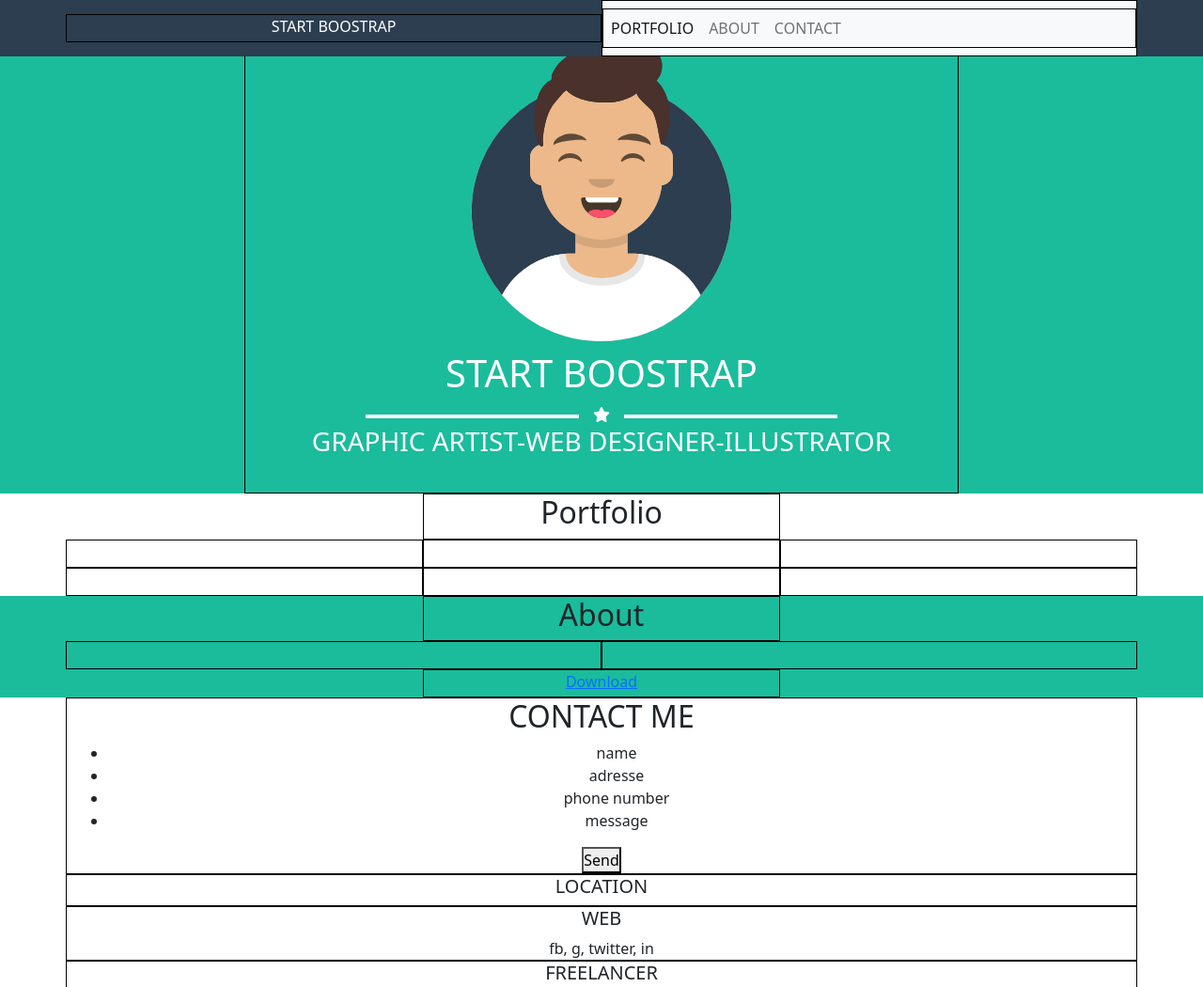
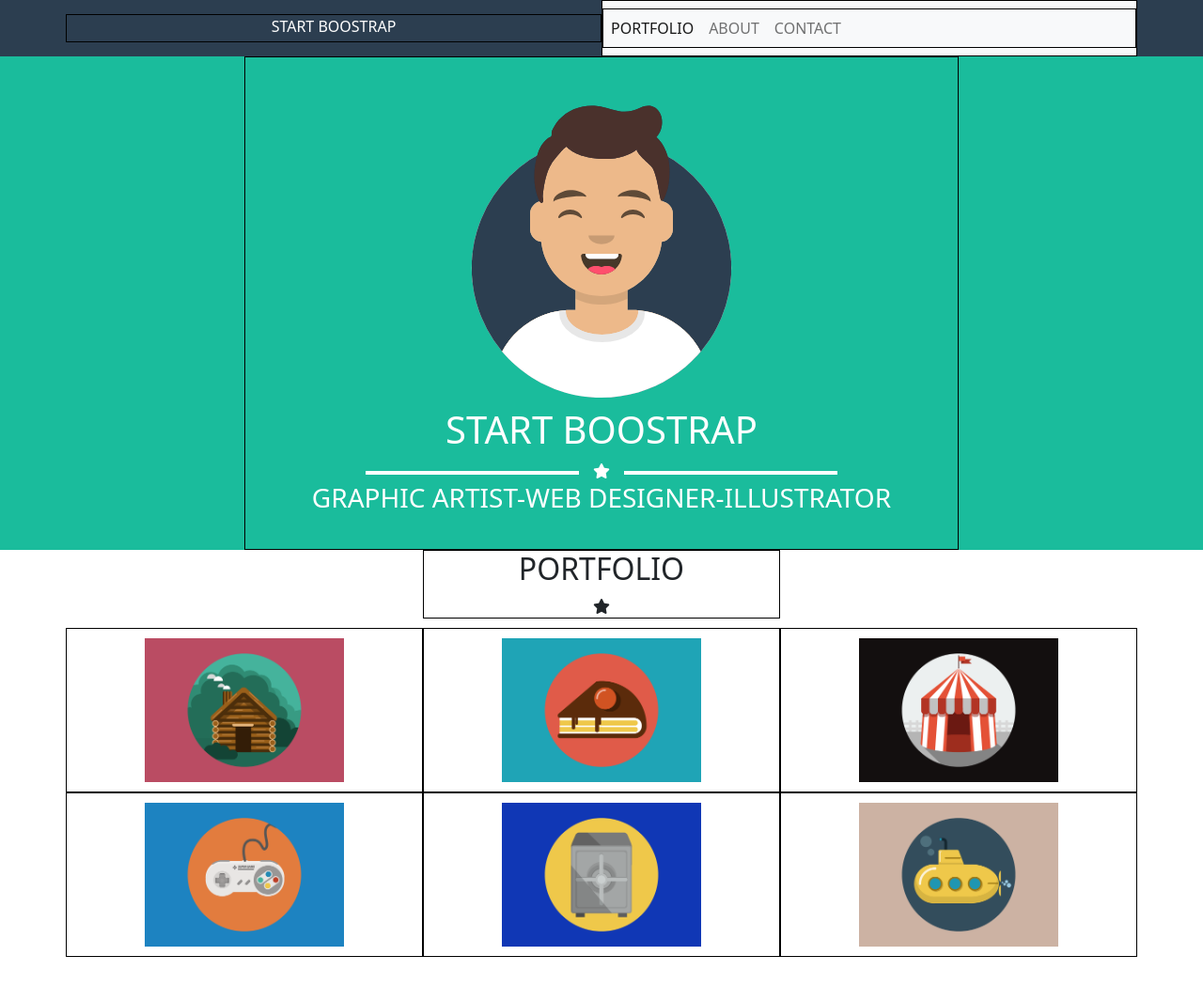
Before and after one commit to Emanuela91/html-css-bootstrap-freelancer, a plain HTML site: page index.html in a window 1280 px wide. Shown: the top 1050 px of the page at 94% size. Drawn offline with nearby package versions, Linux system fonts and the light colour scheme.

Commit message:
portfolio aggiunto

```diff
--- a/css/style.css
+++ b/css/style.css
@@ -21,13 +21,14 @@
 .header .col-6{
     color: white
 }
-/* Start Boostrap */
 
-main{
-    height: calc(100% - 60px);
+.header .collapse.navbar-collapse#navbarNav#ms_navbar{
+    justify-content: end;
 }
 
+/* Start Boostrap */
 .green{
+    margin-top: 60px;
     background-color: #1abc9c;
 }
 
@@ -52,3 +53,21 @@ main{
 .green .icon i{
     padding: 0 15px;
 }
+
+/* Portfolio*/
+.portfolio .icon div{
+    display: inline-block;
+    width: 30%;
+    height: 4px;
+    margin-bottom: 2px;
+    color: black;
+}
+
+.portfolio .row.ms_img{
+    margin-top: 10px;
+}
+
+.portfolio .row.ms_img img{
+    width: 60%;
+    padding: 10px 0;
+}
--- a/index.html
+++ b/index.html
@@ -17,7 +17,7 @@
                 <div class="col-6">START BOOSTRAP</div>
                 <!-- NAVBAR DA BOOSTRAP -->
                 <nav class="col-6 navbar navbar-expand-lg bg-light">
-                      <div class="collapse navbar-collapse" id="navbarNav">
+                      <div class="collapse navbar-collapse" id="navbarNav ms_navbar">
                         <ul class="navbar-nav">
                           <li class="nav-item">
                             <a class="nav-link active" aria-current="page" href="#">PORTFOLIO</a>
@@ -56,17 +56,17 @@
             <div class="container text-center">
                 <div class="row justify-content-center">
                     <div class="col-4">
-                        <h2>Portfolio</h2>
-                        <div></div>
+                        <h2>PORTFOLIO</h2>
+                        <div class="icon"><div></div><i class="fa-solid fa-star"></i><div></div></div>
                     </div>
                 </div>
-                <div class="row">
-                    <div class="col-12 col-md-6 col-xl-4"></div>
-                    <div class="col-12 col-md-6 col-xl-4"></div>
-                    <div class="col-12 col-md-6 col-xl-4"></div>
-                    <div class="col-12 col-md-6 col-xl-4"></div>
-                    <div class="col-12 col-md-6 col-xl-4"></div>
-                    <div class="col-12 col-md-6 col-xl-4"></div>
+                <div class="row ms_img">
+                    <div class="col-12 col-md-6 col-xl-4"><img src="img/cabin.png" alt="cabin"></div>
+                    <div class="col-12 col-md-6 col-xl-4"><img src="img/cake.png" alt="cake"></div>
+                    <div class="col-12 col-md-6 col-xl-4"><img src="img/circus.png" alt="circus"></div>
+                    <div class="col-12 col-md-6 col-xl-4"><img src="img/game.png" alt="game"></div>
+                    <div class="col-12 col-md-6 col-xl-4"><img src="img/safe.png" alt="safe"></div>
+                    <div class="col-12 col-md-6 col-xl-4"><img src="img/submarine.png" alt="submarine"></div>
                 </div>
             </div>
         </section>
```
